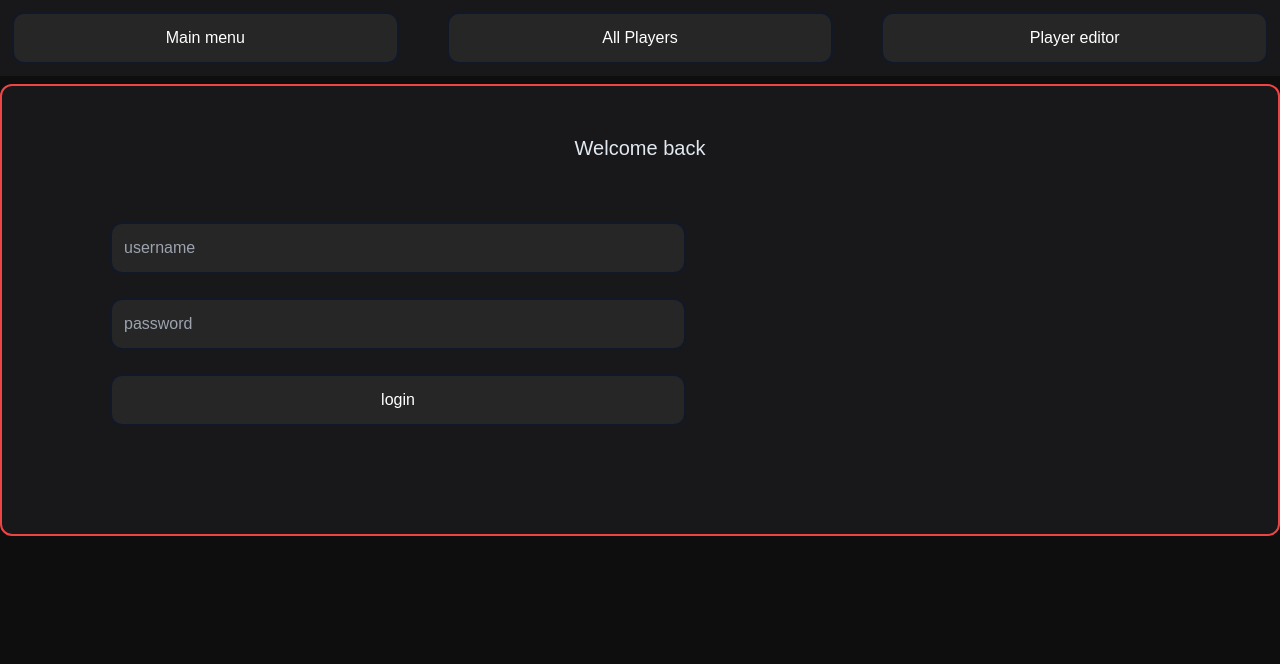
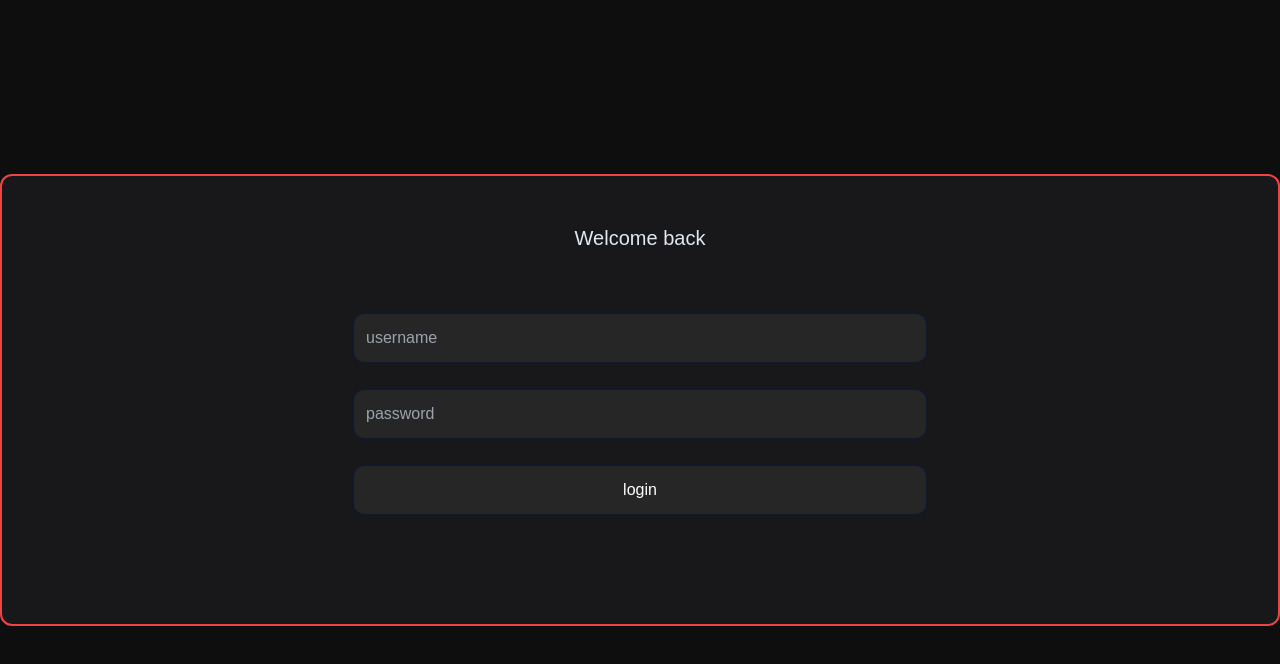
Before and after one commit to Averagess/bitcollector-dashboard, a React (Vite) app: page / in a window 1280 px wide. Shown: the top 664 px of the page. Built offline with nearby package versions, Linux system fonts and the light colour scheme.

Commit message:
removed navbar centered main

```diff
--- a/src/pages/Login.tsx
+++ b/src/pages/Login.tsx
@@ -63,8 +63,7 @@ const Login = () => {
 
   return (
     <PageContainer>
-      <NavBar />
-      <MainContent>
+      <MainContent classes="my-auto">
         {loading ? (
           <h1 className="text-sky-400 self-center text-xl animate-pulse">
             Loading....
@@ -76,7 +75,7 @@ const Login = () => {
         ) : (
           <h1 className="self-center text-xl">Welcome back</h1>
         )}
-        <form className="flex flex-col p-12" onSubmit={handleLogin}>
+        <form className="flex flex-col p-12 w-full items-center self-center" onSubmit={handleLogin}>
           <GenericInput
             disabled={loading}
             placeholder="username"
```
